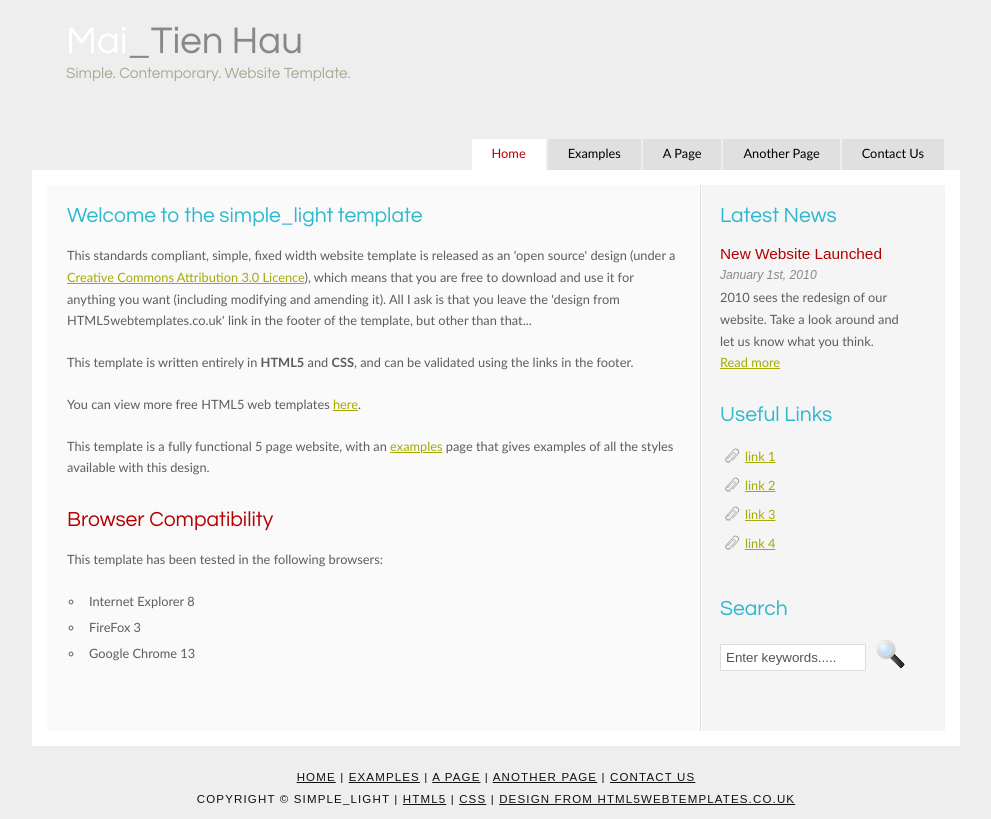
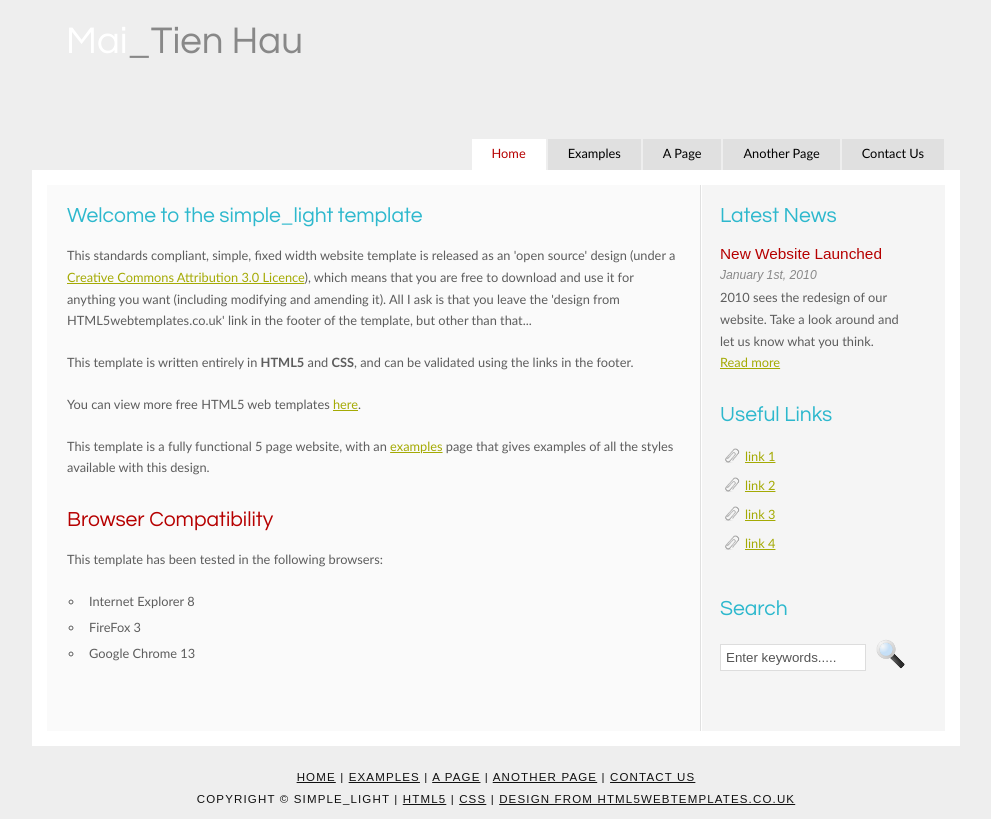
Before and after one commit to maitienhauSejong/maitienhau.github.io, a plain HTML site: page index.html in a window 1280 px wide. Shown: the whole page, without its empty margins (144-1135 px from the left). Drawn offline with Linux system fonts and the light colour scheme.

Commit message:
Update index.html

```diff
--- a/index.html
+++ b/index.html
@@ -15,7 +15,7 @@
       <div id="logo">
         <!-- class="logo_colour", allows you to change the colour of the text -->
         <h1><a href="index.html">Mai<span class="logo_colour">_Tien Hau</span></a></h1>
-        <h2>Simple. Contemporary. Website Template.</h2>
+        <h2></h2>
       </div>
       <div id="menubar">
         <ul id="menu">
```
